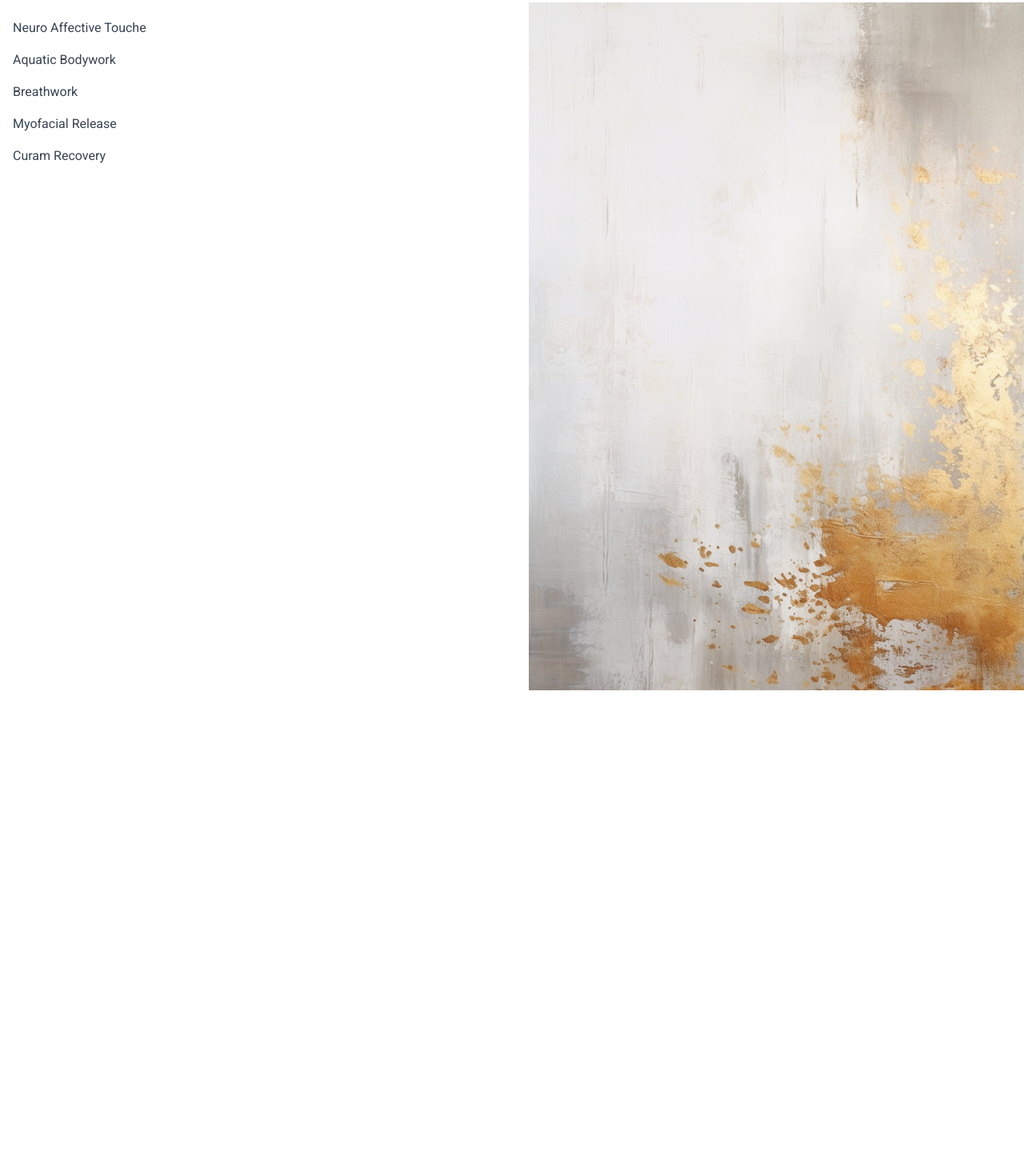
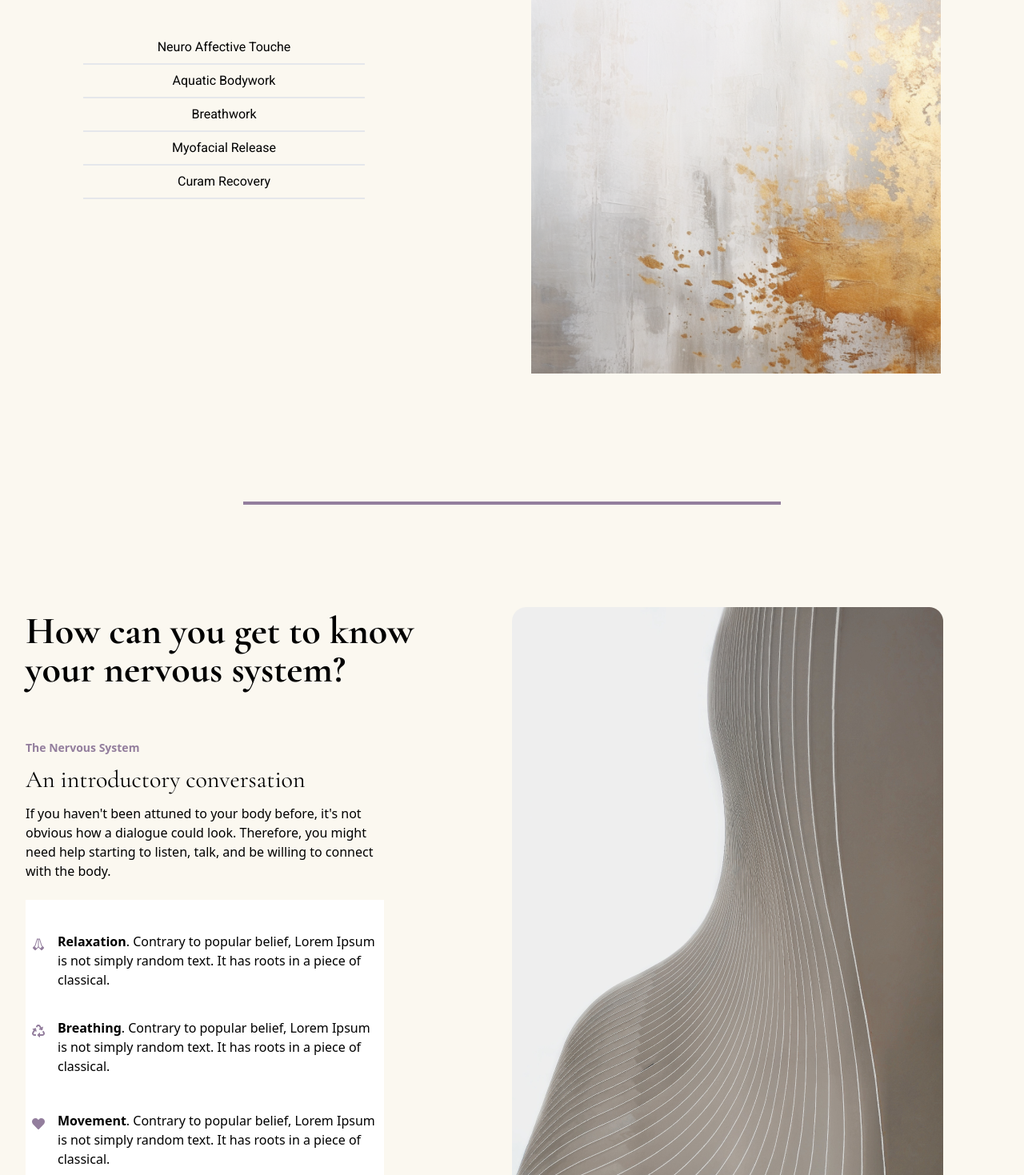
Before and after one commit to frykhamn/isa, a React (Vite) app: page / in a window 1280 px wide. Shown: the part 1021-2490 px from the top of the page at 80% size. Before the commit the page ends 1884 px from the top, so only its background shows below. Built offline with nearby package versions, Linux system fonts and the light colour scheme.

Commit message:
treatments done

```diff
--- a/src/App.jsx
+++ b/src/App.jsx
@@ -7,10 +7,10 @@ import { Header } from "./componenets/Header";
 function App() {
   return (
     <Router>
-      <header>
+      <header className="bg-bgLight">
         <Header />
       </header>
-      <main>
+      <main className="bg-bgLight">
         <Routes>
           <Route path="/" element={<HomePage />} />
           <Route path="/about" element={<AboutPage />} />
--- a/src/componenets/Button.jsx
+++ b/src/componenets/Button.jsx
@@ -4,7 +4,7 @@ export default function Button({ text, handleClick }) {
 
     return (
         <button
-            className={`py-2 px-4 rounded-md bg-bgPrimary w-48 h-12 uppercase`}
+            className={`py-2 px-4 rounded-md bg-bgPrimary w-48 h-12 uppercase border border-gray-700 `}
             onClick={handleClick}
         >
             {text}
--- a/src/componenets/Header.jsx
+++ b/src/componenets/Header.jsx
@@ -9,7 +9,7 @@ export const Header = () => {
 
     return (
       <>
-        <div className="" style={{ backgroundImage: `url(${hero})`, backgroundSize: 'cover', backgroundPosition: 'center' }}>
+        <div className="w-full" style={{ backgroundImage: `url(${hero})`, backgroundSize: 'cover', backgroundPosition: 'center' }}>
           <nav className="flex justify-end md:justify-center p-6 lg:px-8" aria-label="Global">
             {/* hamburger meny */}
             <div className="flex items-center md:hidden">
--- a/src/pages/home-page/HomePage.jsx
+++ b/src/pages/home-page/HomePage.jsx
@@ -1,12 +1,17 @@
 import { useState } from 'react'
 import { TreatmentsInfoSection } from './components/TreatmentsInfoSection'
+import { TreatmenstSection } from './components/TreatmenstSection'
 
 
 
 export default function HomePage() {
- return(
- <>
- <TreatmentsInfoSection></TreatmentsInfoSection>
- </>
- )
+    return (
+        <>
+            <TreatmentsInfoSection></TreatmentsInfoSection>
+            <div className="border-2 mx-auto border-textAcc mb-20 w-80 sm:w-96 md:w-[42rem]"></div>
+            <TreatmenstSection></TreatmenstSection>
+            <div className="border-2 mx-auto border-textAcc mb-20 w-80 sm:w-96 md:w-[42rem]"></div>
+
+        </>
+    )
 }
--- a/src/pages/home-page/components/TreatmenstSection.jsx
+++ b/src/pages/home-page/components/TreatmenstSection.jsx
@@ -0,0 +1,42 @@
+import React from 'react'
+import wave from '../../../assets/wave.png'
+import { FaHeart, FaRecycle } from 'react-icons/fa';
+import { PiHandsPrayingFill } from "react-icons/pi";
+
+
+export const TreatmenstSection = () => {
+    return (
+        <div className="container mx-auto flex flex-col md:flex-row items-center py-12 px-4 lg:px-8">
+            <div className="md:w-1/2 pr-8">
+                <h2 className="font-cor text-4xl md:text-5xl font-bold mb-16">
+                    How can you get to know
+                    your nervous system?
+                </h2>
+                <p className="text-sm text-textAcc font-semibold mb-3">The Nervous System</p>
+                <h3 className="font-cor text-3xl mb-3">An introductory conversation</h3>
+                <p className="mb-6 font-light max-w-[28rem]">
+                    If you haven't been attuned to your body before, it's not obvious how a dialogue could look. Therefore, you might need help starting to listen, talk, and be willing to connect with the body.
+                </p>
+                <ul className='px-2 py-10 bg-white max-w-[28rem] flex flex-col gap-6'>
+                    <li className="flex mb-3">
+                        <span className="mr-2 mt-2 pr-2 text-textAcc"><PiHandsPrayingFill></PiHandsPrayingFill></span>
+                        <span className=''>
+                            <span className='font-semibold'>Relaxation</span>.
+                            Contrary to popular belief, Lorem Ipsum is not simply random text. It has roots in a piece of classical.</span>
+                    </li>
+                    <li className="flex mb-3">
+                        <span className="mr-2 mt-2  pr-2 text-textAcc"><FaRecycle></FaRecycle></span>
+                        <span><span className='font-semibold'>Breathing</span>. Contrary to popular belief, Lorem Ipsum is not simply random text. It has roots in a piece of classical.</span>
+                    </li>
+                    <li className="flex mt-2">
+                        <span className="mr-2 pr-2 mt-2 text-textAcc"><FaHeart ></FaHeart></span>
+                        <span><span className='font-semibold'>Movement</span>. Contrary to popular belief, Lorem Ipsum is not simply random text. It has roots in a piece of classical.</span>
+                    </li>
+                </ul>
+            </div>
+            <div className="md:w-1/2">
+                <img src={wave} alt="Body Illustration" className="mt-6 md:mt-0" />
+            </div>
+        </div>
+    );
+}
--- a/src/pages/home-page/components/TreatmentsInfoSection.jsx
+++ b/src/pages/home-page/components/TreatmentsInfoSection.jsx
@@ -15,26 +15,17 @@ export const TreatmentsInfoSection = () => {
   const [selectedTreatment, setSelectedTreatment] = useState('');
 
   return (
-    <section className="">
-      <div className="w-80 md:w-[32rem] font-cor mx-auto mb-12 mt-24">
-        <h2 className='text-center text-6xl tracking-wider md:text-8xl '>What dose your body crave?</h2>
+    <section className="flex py-40">
+      <div className="flex mx-auto flex-col pb-20">
+        <div className="w-80 md:w-[22rem] font-cor mx-auto mb-12 mt-14">
+          <h2 className='text-center text-6xl tracking-wider md:text-6xl '>What dose your body crave?</h2>
         </div>
         {/* MOBILE */}
         <div className="py-4 px-4 md:hidden">
-        <Dropdown selectedTreatment={selectedTreatment} setSelectedTreatment={setSelectedTreatment}/>
+          <Dropdown selectedTreatment={selectedTreatment} setSelectedTreatment={setSelectedTreatment} />
           <div>
             {selectedTreatment && (
-            <>
-            <div className="mt-10 mb-4 p-2 w-96 mx-auto">
-              <h3 className="font-robo text-2xl uppercase">{selectedTreatment}</h3>
-              <p className="mt-2 mb-4 text-gray-700">{treatments.find((treatment) => treatment.name === selectedTreatment).description}
-              <span className='ml-2'>
-                <Link to="/treatments" className="text-textAcc">Read more...</Link>
-              </span>
-              </p>
-            <Button text="Book"/>
-            </div>
-            </>
+              <TreatmentCard treatment={treatments.find((treatment) => treatment.name === selectedTreatment)} />
             )}
           </div>
         </div>
@@ -42,29 +33,52 @@ export const TreatmentsInfoSection = () => {
         {/* DESKTOP */}
         <div className='hidden md:flex'>
           <div className="w-full mt-2 ">
-          <ul className="py-1 text-gray-700">
+            <ul className="py-1 py-4">
               {treatments.map((treatment) => (
                 <li
                   key={treatment.id}
-                className="font-robo w-full px-4 py-2 hover:bg-textAcc cursor-pointer"
-                onClick={() => selectTreatment(treatment.name)}
+                  className="font-robo w-full px-4 py-2 text-center
+                  border-b-2
+                  hover:bg-textAcc cursor-pointer"
+                  onClick={() => setSelectedTreatment(treatment.name)}
                 >
                   {treatment.name}
                 </li>
               ))}
             </ul>
           </div>
-        <img src={gold} alt="gold" className="w-1/2"/>
+        </div>
+      </div>
+      <div className='hidden md:flex md:min-w-[26rem] md:min-h-[46rem]
+      mx-auto lg:w-[32rem]' style={{ backgroundImage: `url(${gold})`, backgroundSize: 'cover', backgroundPosition: 'center' }}>
+        <div className='self-center pl-5'>
+          {selectedTreatment && (
+            <TreatmentCard treatment={treatments.find((treatment) => treatment.name === selectedTreatment)} />
+          )}
+        </div>
       </div>
     </section>
   )
 }
 
 
+const TreatmentCard = ({ treatment }) => {
+  return (
+    <div className="mt-10 flex flex-col gap-5 mb-4 p-2 w-96 mx-auto">
+      <h3 className="font-robo text-2xl uppercase">{treatment.name}</h3>
+      <p className="mt-2 mb-4 text-gray-700">{treatment.description}
+        <span className='ml-2'>
+          <Link to="/treatments" className="text-textAcc">Read more...</Link>
+        </span>
+      </p>
+      <Button text="Book" />
+    </div>
+  )
+}
 
 
 
-const Dropdown = ({selectedTreatment, setSelectedTreatment}) => {
+const Dropdown = ({ selectedTreatment, setSelectedTreatment }) => {
   const [isOpen, setIsOpen] = useState(false);
 
   const toggleDropdown = () => setIsOpen(!isOpen);
```
Also changed, not shown: src/assets/wave.png, src/index.css (line endings or trailing spaces). Lines whose indentation alone changed are shown as unchanged.
